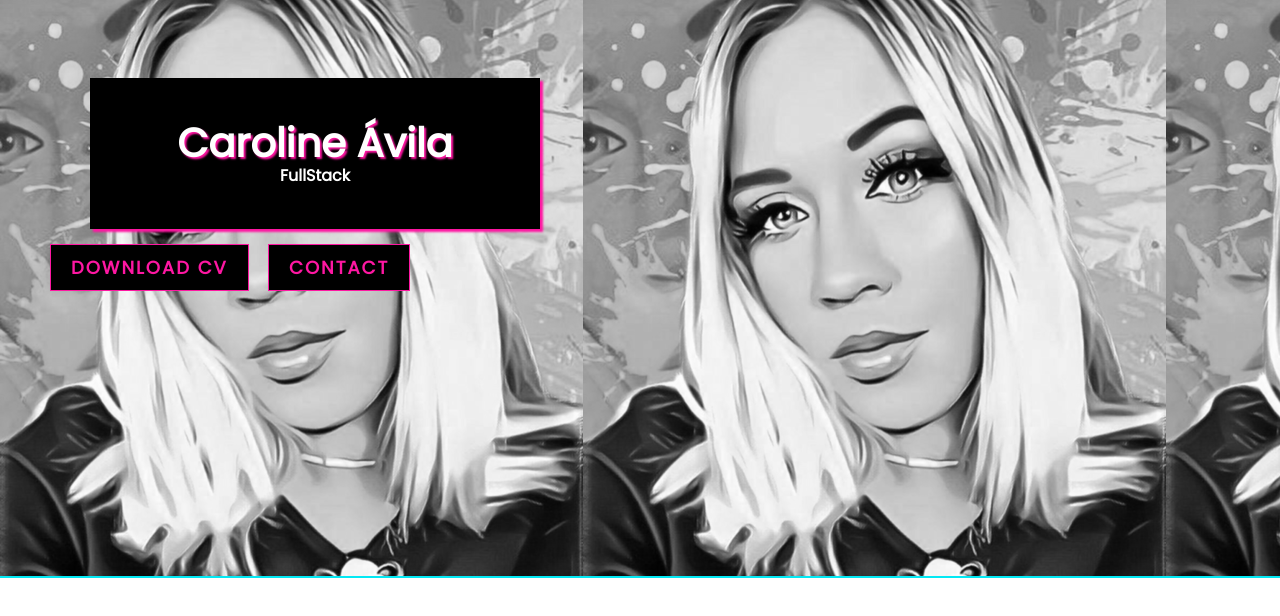
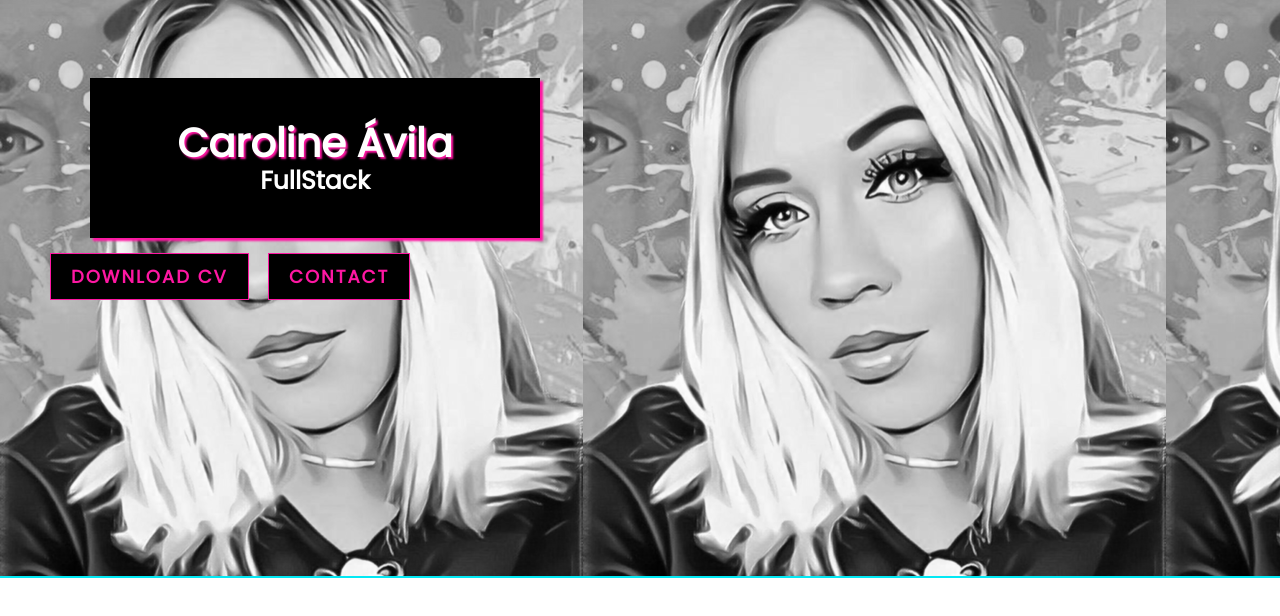
Before and after one commit to avilacaroline/avilacaroline.github.io, a plain HTML site: page index.html in a window 1280 px wide. Shown: the part 92-708 px from the top of the page. Drawn offline with Linux system fonts and the light colour scheme.

Commit message:
Created the main-subtitle component

```diff
--- /dev/null
+++ b/Styles/main-subtitle.css
@@ -0,0 +1,3 @@
+.main-subtitle {
+    font-size: 25px;
+}
--- a/index.html
+++ b/index.html
@@ -20,6 +20,7 @@
     <link rel="stylesheet" href="Styles/main-banner.css">
     <link rel="stylesheet" href="Styles/main-box.css">
     <link rel="stylesheet" href="Styles/main-title.css">
+    <link rel="stylesheet" href="Styles/main-subtitle.css">
 </head>
 <body>
     <header class="main-header">
```
